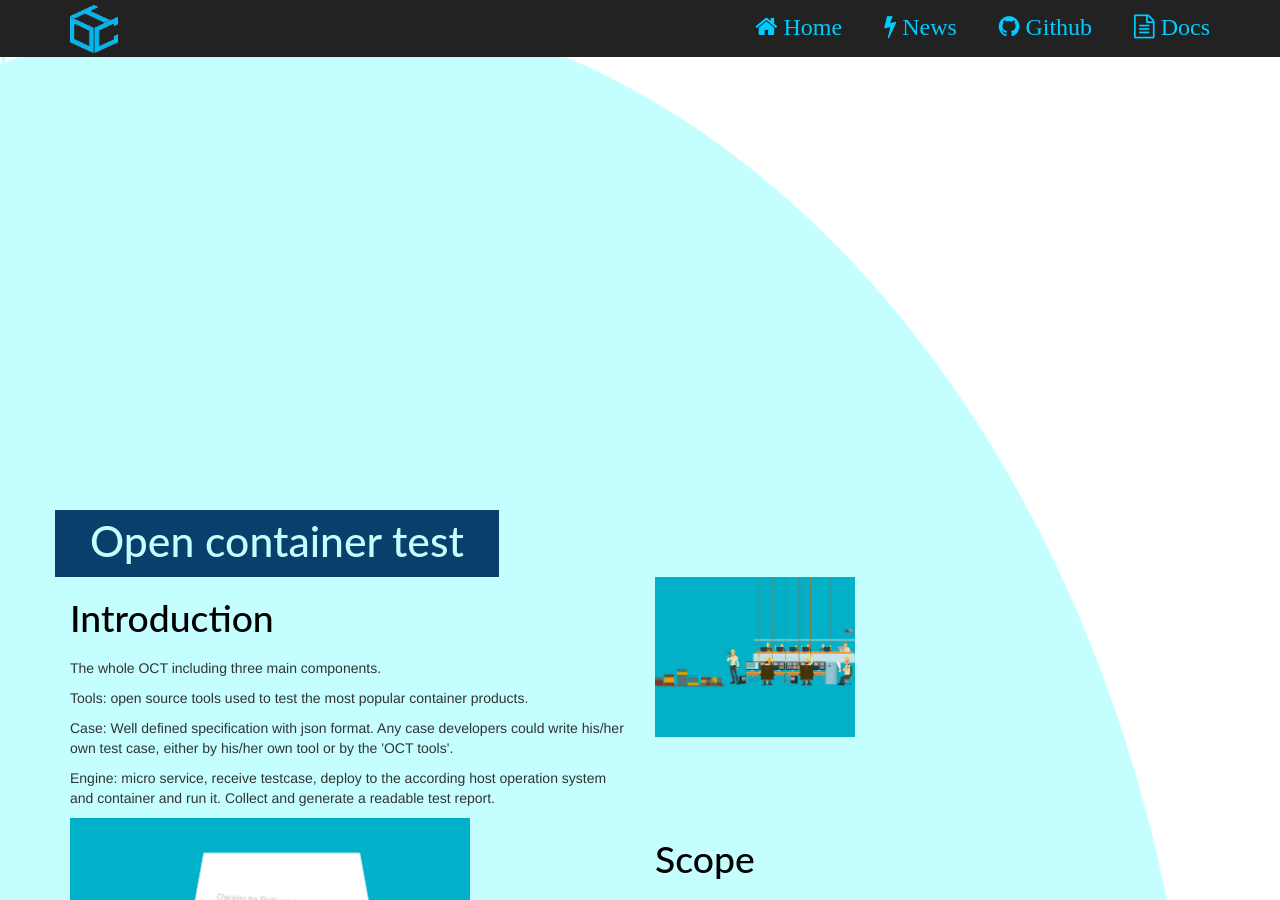
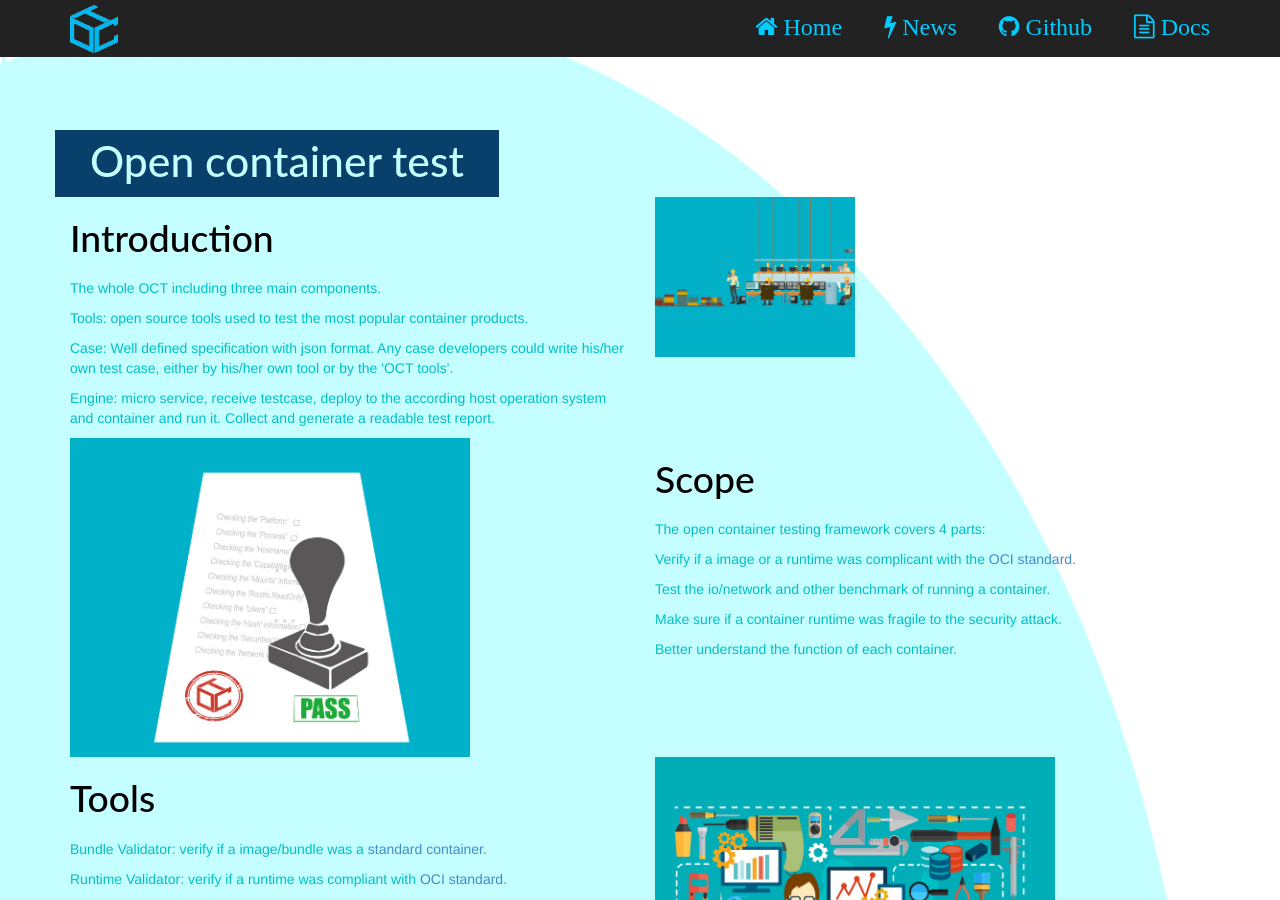
Before and after one commit to ociweb/ociweb.github.io, a Jekyll site: the page index.html, which Jekyll copies as it is, in a window 1280 px wide and 900 px high. Built offline with Jekyll 4.4.1, drawn with Linux system fonts in a browser that asks for light colours; some web fonts are replaced.

Commit message:
Update index.html

```diff
--- a/index.html
+++ b/index.html
@@ -33,14 +33,14 @@
         </div>
     </nav>
 
-    <div background style="color:#00c0c5;width:100%;height:500px;">
+    <body background style="color:#00c0c5;width:100%;height:500px;">
 
     	</br>
         <h1 style="color:#c4feff;size:30pt;font:DokChampa;margin-right:150px;">Open, Reliable, Inovative</h1>
         <p style="color:#c4feff;size:10pt;font:DokChampa;margin-right:150px;">Dedicated to make a better container world</p>
 
 
-		  </div>
+		  </body>
 
 <div class="container">
     <div class="row introduction">
```
